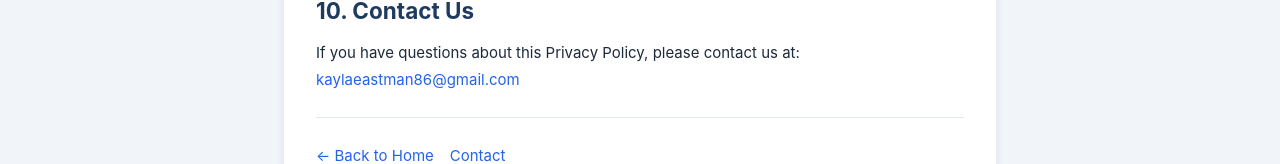
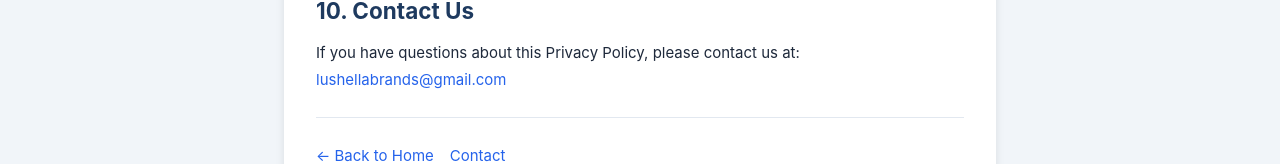
Before and after one commit to kaylaeastman86-cyber/Data-Entry-Typing-Speed-Trainer, a React (Vite) app: page /privacy in a window 1280 px wide. Shown: the part 2393-2557 px from the top of the page. Built offline with nearby package versions, Linux system fonts and the light colour scheme.

Commit message:
fix: replace personal email with business email lushellabrands@gmail.com
fix: replace personal email with business email lushellabrands@gmail.com

```diff
--- a/src/pages/Privacy.jsx
+++ b/src/pages/Privacy.jsx
@@ -59,7 +59,7 @@ export default function Privacy() {
         <p>We may update this Privacy Policy from time to time. Any changes will be posted on this page with an updated effective date. Continued use of the service after changes constitutes your acceptance of the updated policy.</p>
 
         <h2 style={{ color: 'var(--navy)', margin: '1.5rem 0 0.5rem' }}>10. Contact Us</h2>
-        <p>If you have questions about this Privacy Policy, please contact us at: <a href="mailto:kaylaeastman86@gmail.com" className="link">kaylaeastman86@gmail.com</a></p>
+        <p>If you have questions about this Privacy Policy, please contact us at: <a href="mailto:lushellabrands@gmail.com" className="link">lushellabrands@gmail.com</a></p>
 
         <hr className="divider" />
         <div style={{ display: 'flex', gap: '1rem', flexWrap: 'wrap' }}>
```
